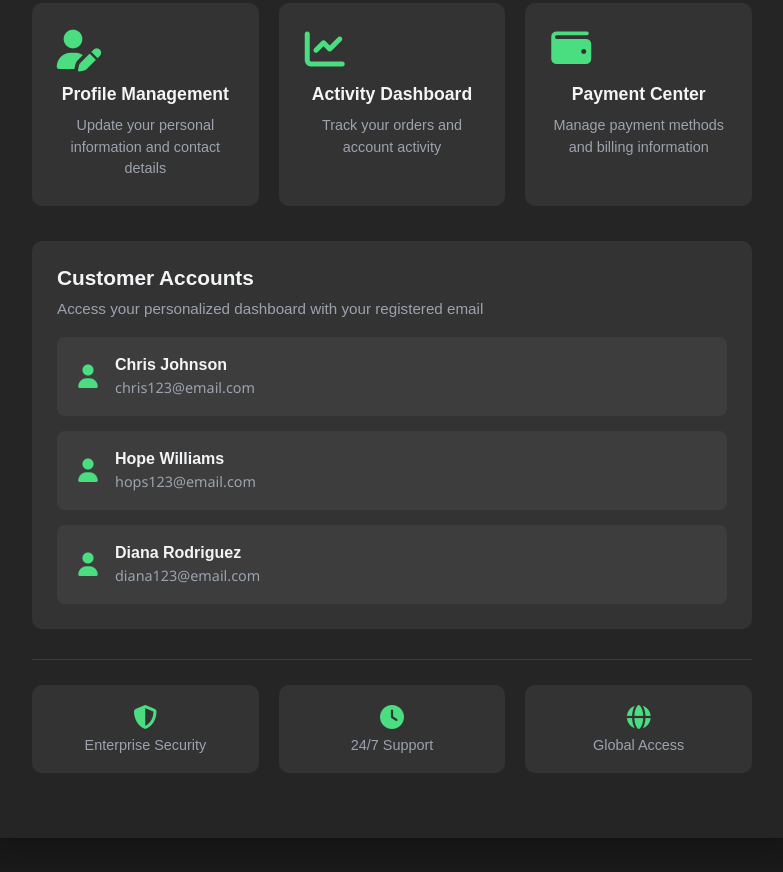
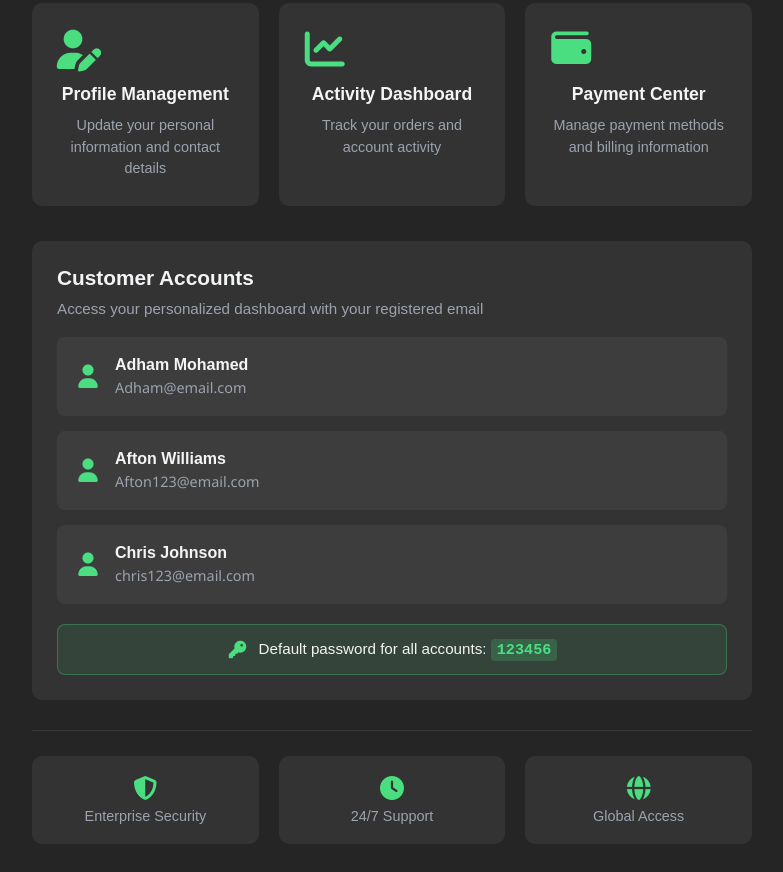
Before and after one commit to seif432012-ux/cyber_vulnerable, a plain HTML site: page index.html in a window 1280 px wide. Shown: the part 374-1246 px from the top of the page, without its empty margins (248-1031 px from the left). Drawn offline with Linux system fonts and the light colour scheme.

Commit message:
updated index and style for testing emails

```diff
--- a/index.html
+++ b/index.html
@@ -57,26 +57,31 @@
                     <div class="account-card">
                         <i class="fas fa-user"></i>
                         <div class="account-details">
-                            <strong>Chris Johnson</strong>
-                            <span>chris123@email.com</span>
+                            <strong>Adham Mohamed</strong>
+                            <span>Adham@email.com</span>
                         </div>
                     </div>
 
                     <div class="account-card">
                         <i class="fas fa-user"></i>
                         <div class="account-details">
-                            <strong>Hope Williams</strong>
-                            <span>hops123@email.com</span>
+                            <strong>Afton Williams</strong>
+                            <span>Afton123@email.com</span>
                         </div>
                     </div>
 
                     <div class="account-card">
                         <i class="fas fa-user"></i>
                         <div class="account-details">
-                            <strong>Diana Rodriguez</strong>
-                            <span>diana123@email.com</span>
+                            <strong>Chris Johnson</strong>
+                            <span>chris123@email.com</span>
                         </div>
                     </div>
+                </div>
+
+                <div class="password-note">
+                    <i class="fas fa-key"></i>
+                    <span>Default password for all accounts: <strong>123456</strong></span>
                 </div>
             </div>
 
--- a/style.css
+++ b/style.css
@@ -412,6 +412,35 @@ button:hover{
     text-align: center;
     font-weight: 500;
 }
+.password-note {
+    background: rgba(74, 222, 128, 0.1);
+    border: 1px solid rgba(74, 222, 128, 0.3);
+    border-radius: 8px;
+    padding: 15px;
+    margin-top: 20px;
+    display: flex;
+    align-items: center;
+    justify-content: center;
+    gap: 10px;
+}
+
+.password-note i {
+    color: var(--primary-color);
+    font-size: 1.1rem;
+}
+
+.password-note span {
+    color: var(--text-light);
+    font-size: 0.95rem;
+}
+
+.password-note strong {
+    color: var(--primary-color);
+    font-family: 'Courier New', monospace;
+    background: rgba(74, 222, 128, 0.2);
+    padding: 2px 6px;
+    border-radius: 4px;
+}
 
 /* Responsive Design */
 @media (max-width: 768px) {
```
